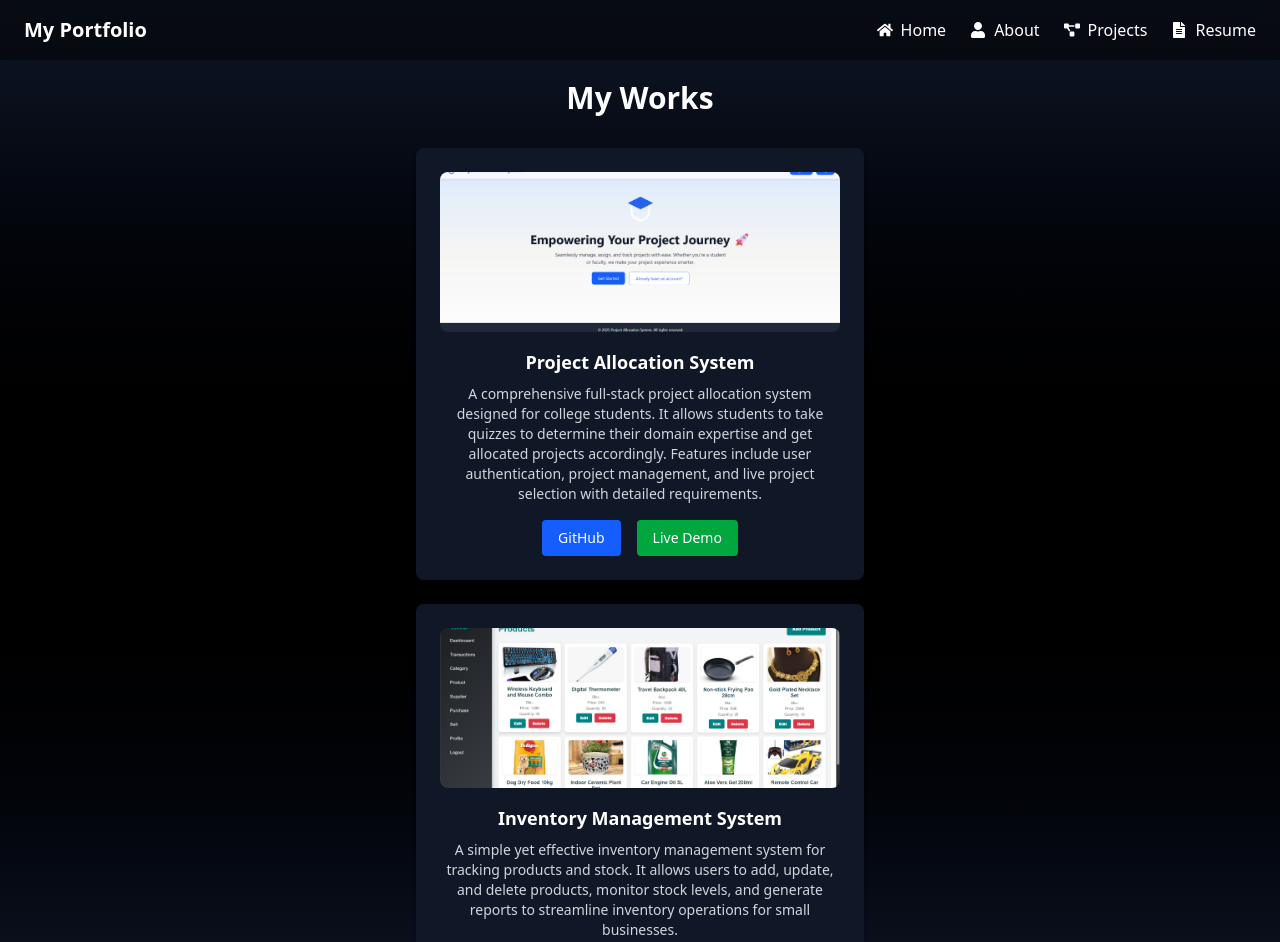
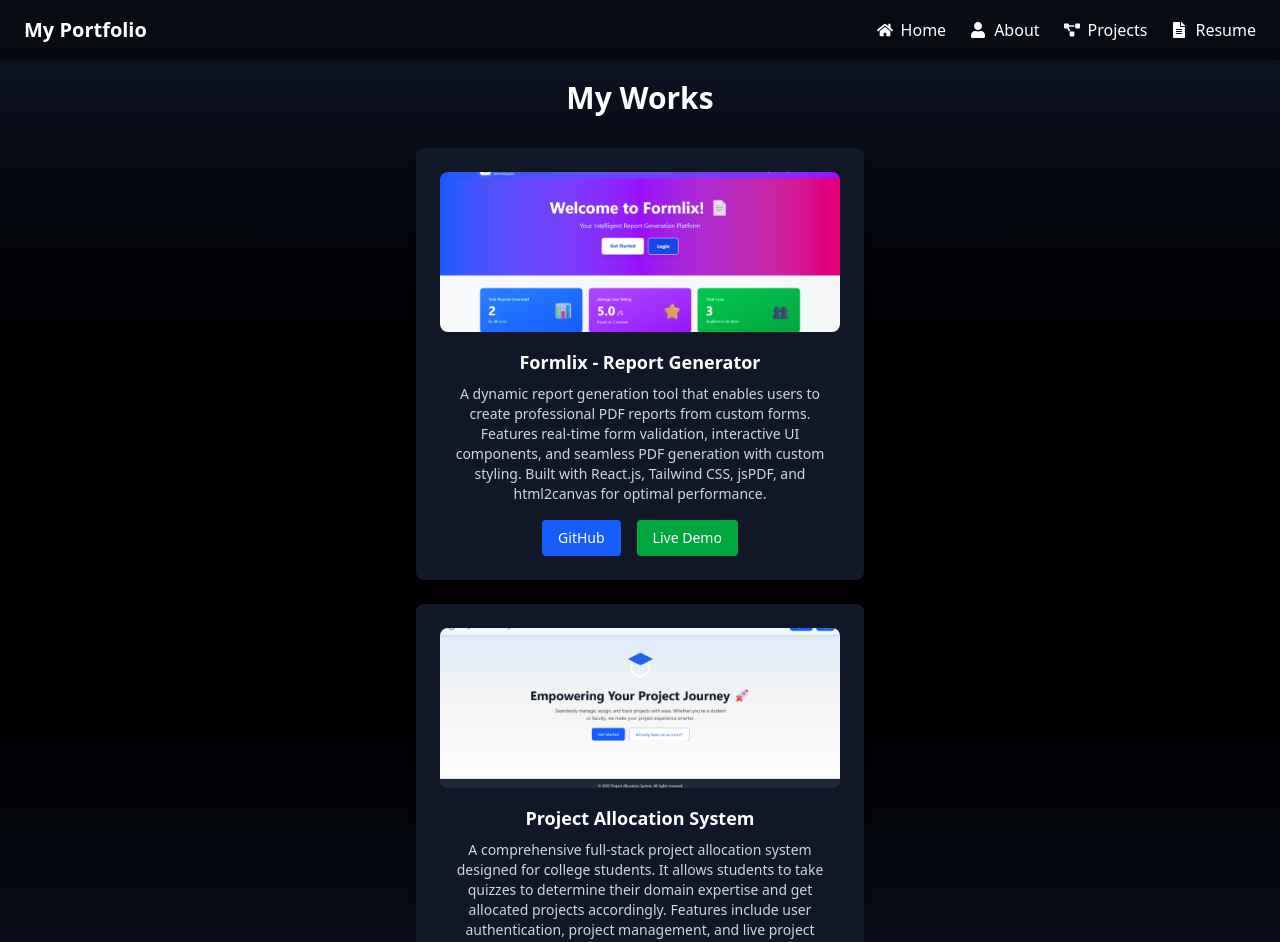
Before and after one commit to Vishwa9922/Portfolio, a React (Vite) app: page /projects in a window 1280 px wide. Shown: the top 942 px of the page. Built offline with nearby package versions, Linux system fonts and the light colour scheme.

Commit message:
Update Projects.jsx

```diff
--- a/src/Components/Projects.jsx
+++ b/src/Components/Projects.jsx
@@ -1,11 +1,44 @@
 import projectAllocationImg from "../assets/Pa.png";
-import inventoryImg from "../assets/Inventory.png";
+import formlixImg from "../assets/Formlix.png";
 
 export default function Projects() {
   return (
     <section className="p-6 bg-gradient-to-b from-gray-900 via-black to-gray-900 text-white min-h-screen pt-20">
       <h2 className="text-3xl font-bold mb-8 text-center">My Works</h2>
       <div className="grid gap-6">
+        {/* Formlix - Report Generator */}
+        <div className="bg-gray-900 p-6 rounded-lg shadow-md flex flex-col items-center hover:scale-105 transition-transform duration-300 w-full max-w-md mx-auto">
+          <img
+            src={formlixImg}
+            alt="Formlix Report Generator"
+            className="w-full h-40 object-cover rounded-lg mb-4"
+          />
+          <h3 className="text-lg font-semibold mb-2">Formlix - Report Generator</h3>
+          <p className="text-gray-300 text-center text-sm mb-4">
+            A dynamic report generation tool that enables users to create professional PDF
+            reports from custom forms. Features real-time form validation, interactive UI
+            components, and seamless PDF generation with custom styling. Built with React.js,
+            Tailwind CSS, jsPDF, and html2canvas for optimal performance.
+          </p>
+          <div className="flex space-x-4">
+            <a
+              href="https://github.com/Vishwa9922/formlix"
+              target="_blank"
+              rel="noreferrer"
+              className="bg-blue-600 hover:bg-blue-700 text-white px-4 py-2 rounded text-sm transition-colors duration-200"
+            >
+              GitHub
+            </a>
+            <a
+              href="https://formlix.vercel.app/"
+              target="_blank"
+              rel="noreferrer"
+              className="bg-green-600 hover:bg-green-700 text-white px-4 py-2 rounded text-sm transition-colors duration-200"
+            >
+              Live Demo
+            </a>
+          </div>
+        </div>
 
         {/* Project Allocation System */}
         <div className="bg-gray-900 p-6 rounded-lg shadow-md flex flex-col items-center hover:scale-105 transition-transform duration-300 w-full max-w-md mx-auto">
@@ -40,32 +73,6 @@ export default function Projects() {
             </a>
           </div>
         </div>
-
-        {/* Inventory Management System */}
-        <div className="bg-gray-900 p-6 rounded-lg shadow-md flex flex-col items-center hover:scale-105 transition-transform duration-300 w-full max-w-md mx-auto">
-          <img
-            src={inventoryImg}
-            alt="Inventory Management System"
-            className="w-full h-40 object-cover rounded-lg mb-4"
-          />
-          <h3 className="text-lg font-semibold mb-2">Inventory Management System</h3>
-          <p className="text-gray-300 text-center text-sm mb-4">
-            A simple yet effective inventory management system for tracking products and stock.
-            It allows users to add, update, and delete products, monitor stock levels, and
-            generate reports to streamline inventory operations for small businesses.
-          </p>
-          <div className="flex space-x-4">
-            <a
-              href="https://github.com/Vishwa9922/Inventory_Management_System"
-              target="_blank"
-              rel="noreferrer"
-              className="bg-blue-600 hover:bg-blue-700 text-white px-4 py-2 rounded text-sm transition-colors duration-200"
-            >
-              GitHub
-            </a>
-          </div>
-        </div>
-
       </div>
     </section>
   );
```
